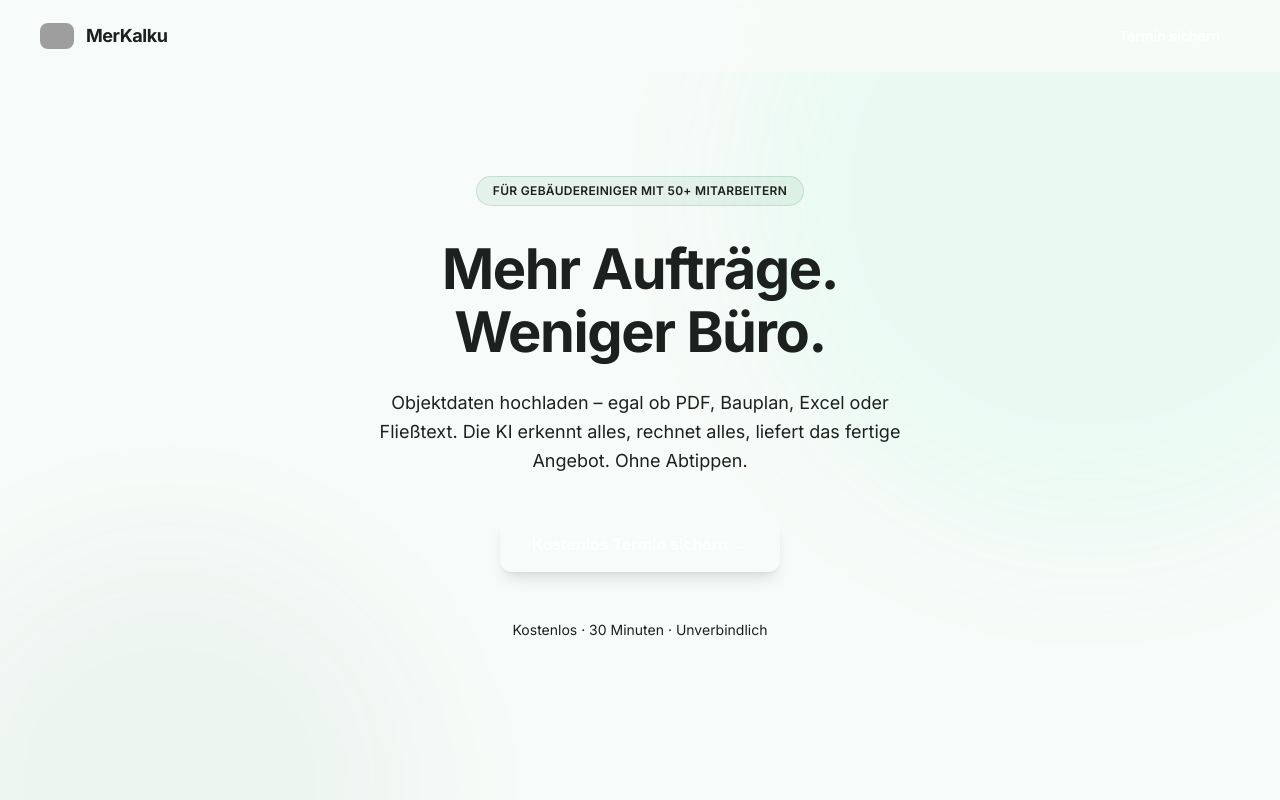
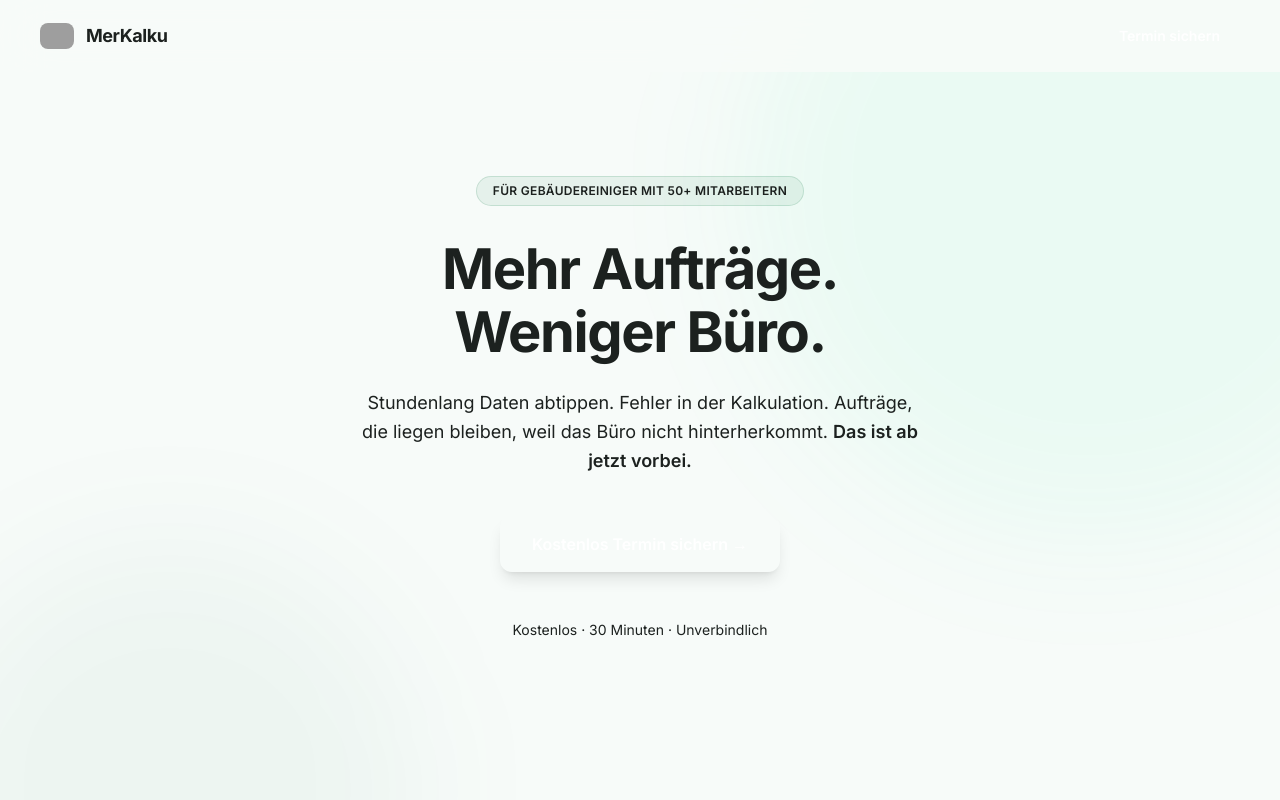
Before and after one commit to machirejerome/merkalku-landing, a Next.js app: page / in a window 1280 px wide. Shown: the top 800 px of the page. Built offline with nearby package versions, Linux system fonts and the light colour scheme; grey boxes are pictures that could not be loaded.

Commit message:
Hero subheadline: pain-first rewrite

```diff
--- a/src/app/page.tsx
+++ b/src/app/page.tsx
@@ -82,8 +82,8 @@ function Hero() {
         </h1>
 
         <p className="hero-animate hero-delay-3 text-lg max-w-xl mx-auto mb-10 leading-relaxed" style={{ color: "var(--color-text-muted)" }}>
-          Objektdaten hochladen – egal ob PDF, Bauplan, Excel oder Fließtext.
-          Die KI erkennt alles, rechnet alles, liefert das fertige Angebot. Ohne Abtippen.
+          Stundenlang Daten abtippen. Fehler in der Kalkulation. Aufträge, die liegen bleiben,
+          weil das Büro nicht hinterherkommt. <span className="font-semibold" style={{ color: "var(--color-text)" }}>Das ist ab jetzt vorbei.</span>
         </p>
 
         <div className="hero-animate hero-delay-4">
```
